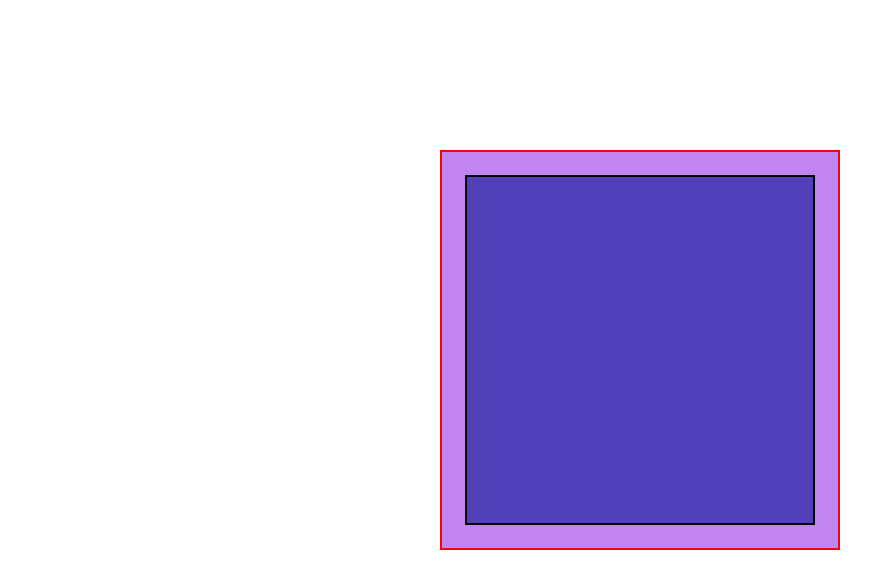
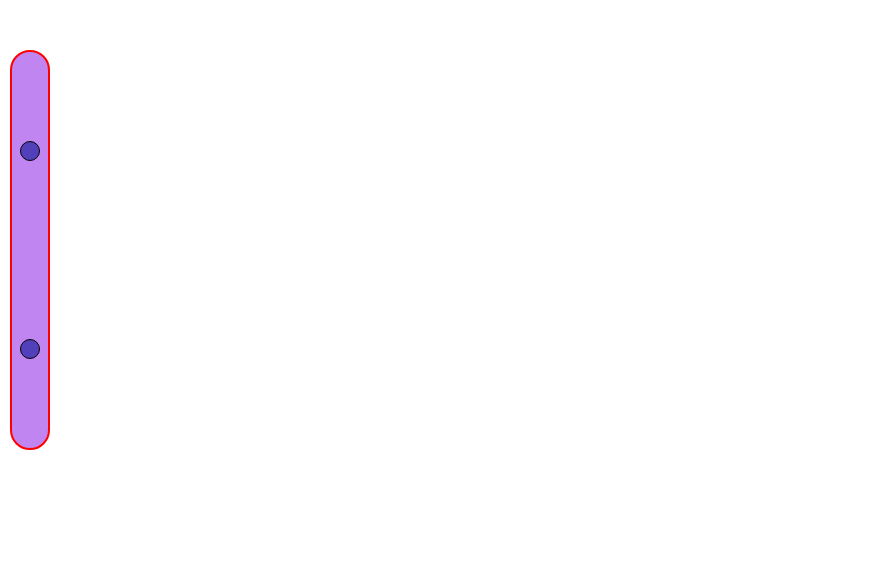
Before and after one commit to hadiazb/animations, a plain HTML site: page index.html in a window 1280 px wide. Shown: the whole page, without its empty margins (0-893 px from the left). Drawn offline with Linux system fonts and the light colour scheme.

Commit message:
Translaciones en el plano

```diff
--- a/index.html
+++ b/index.html
@@ -9,7 +9,8 @@
 </head>
 <body>
   <div class="box">
-    <div class="cuadro"></div>
+    <div class="circle"></div>
+    <div class="circle"></div>
   </div>
 </body>
 </html>
--- a/style/style.css
+++ b/style/style.css
@@ -5,20 +5,22 @@
 }
 .box{
   border: 2px solid red;
-  margin: 150px auto;
+  margin: 50px 10px;
+  border-radius: 20px;
   position: relative;
   height: 400px;
-  width: 400px;
+  width: 40px;
   background-color: #c185f1;
   display: flex;
+  flex-wrap: wrap;
+  align-items: center;
   justify-content: center;
-  align-items: center;
 }
-.cuadro{
-  transition: .8s;
-  width: 350px;
-  height: 350px;
-  border: 2px solid black;
+.circle{
+  width: 20px;
+  height: 20px;
+  border-radius: 50%;
+  border: 1px solid black;
   background-color: rgb(81, 64, 185);
 }
 
```
